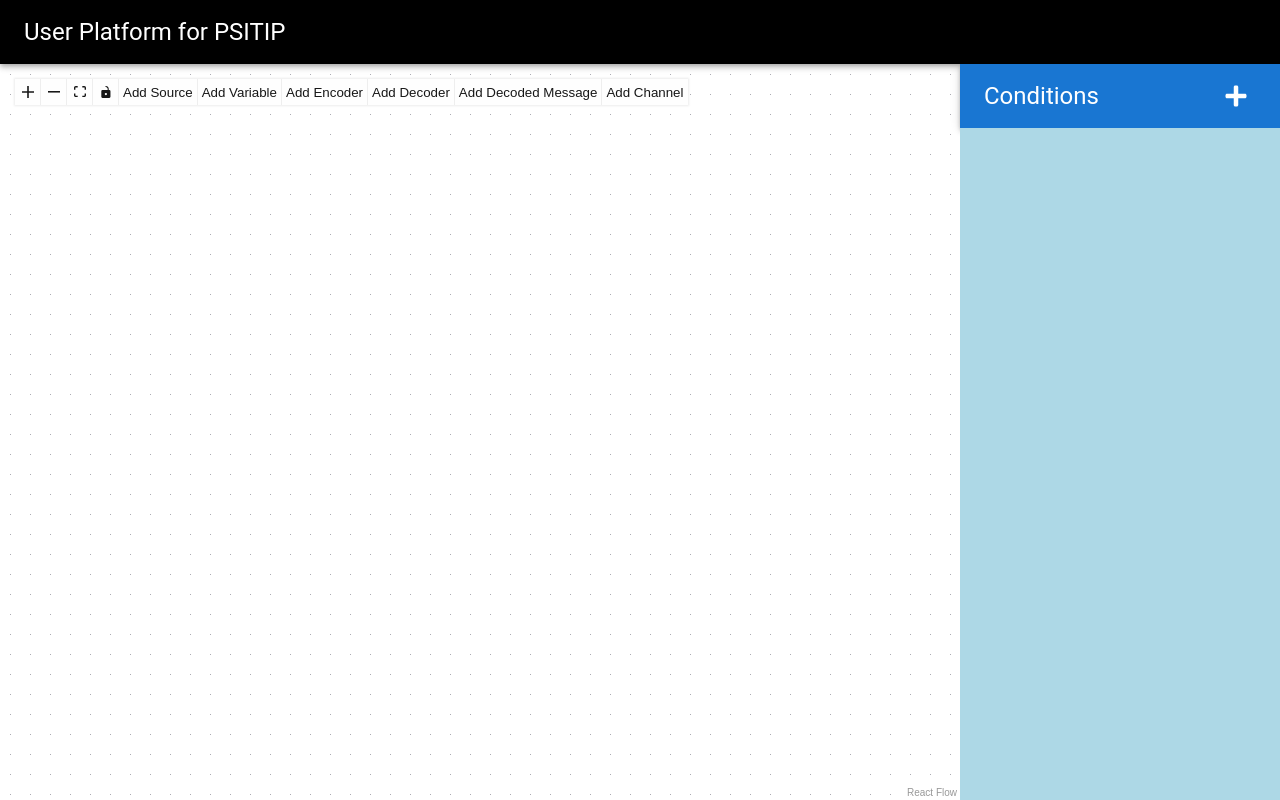
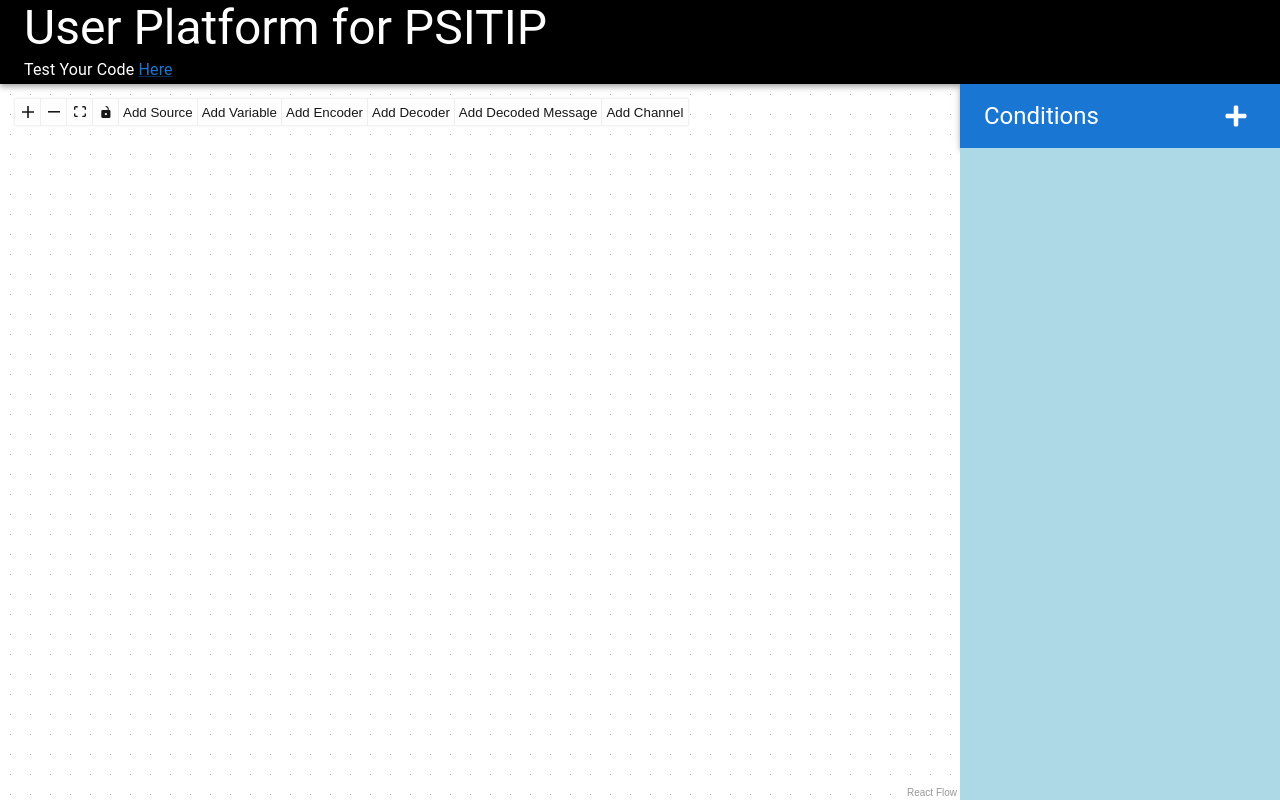
Before and after one commit to LeoHuang0730/ui-platform-psitip, a Next.js app in the folder frontend-ui-platform-psitip/: page / in a window 1280 px wide. Built offline with nearby package versions, Linux system fonts and the light colour scheme.

Commit message:
test code line

```diff
--- a/frontend-ui-platform-psitip/src/app/components/topbar.tsx
+++ b/frontend-ui-platform-psitip/src/app/components/topbar.tsx
@@ -9,13 +9,24 @@ import {
   MenuItem,
   AppBar,
   Toolbar,
+	Link,
 } from "@mui/material";
 
 const Topbar = () => {
 	return (
 		<AppBar position="static" sx={{ bgcolor: "black" }}>
 			<Toolbar>
-				<Typography variant="h5">User Platform for PSITIP</Typography>
+				<Box sx={{ display: 'flex', flexDirection: 'column' }}>
+					<Typography variant="h3">User Platform for PSITIP</Typography>
+					<Typography variant="subtitle1">Test Your Code&nbsp;
+						<Link
+							href="https://mybinder.org/v2/gh/cheuktingli/psitip/master?labpath=examples/table_of_contents.ipynb"
+							target="_blank"
+						>
+							Here
+						</Link>
+					</Typography>
+				</Box>
 			</Toolbar>
 		</AppBar>
 	)
--- a/frontend-ui-platform-psitip/src/app/page.tsx
+++ b/frontend-ui-platform-psitip/src/app/page.tsx
@@ -50,25 +50,25 @@ export default function Home() {
     []
   );
 
-  useEffect(() => {
-    console.log(mapNodes);
-  }, [mapNodes]);
+  // useEffect(() => {
+  //   console.log(mapNodes);
+  // }, [mapNodes]);
 
-  useEffect(() => {
-    console.log(mapEdges);
-  }, [mapEdges]);
+  // useEffect(() => {
+  //   console.log(mapEdges);
+  // }, [mapEdges]);
 
-  useEffect(() => {
-    console.log(selectedNode);
-  }, [selectedNode]);
+  // useEffect(() => {
+  //   console.log(selectedNode);
+  // }, [selectedNode]);
 
-  useEffect(() => {
-    console.log(lastBlockLength);
-  }, [lastBlockLength]);
+  // useEffect(() => {
+  //   console.log(lastBlockLength);
+  // }, [lastBlockLength]);
 
-  useEffect(() => {
-    console.log(additionalConditions);
-  }, [additionalConditions]);
+  // useEffect(() => {
+  //   console.log(additionalConditions);
+  // }, [additionalConditions]);
 
   return (
     <Box
```
